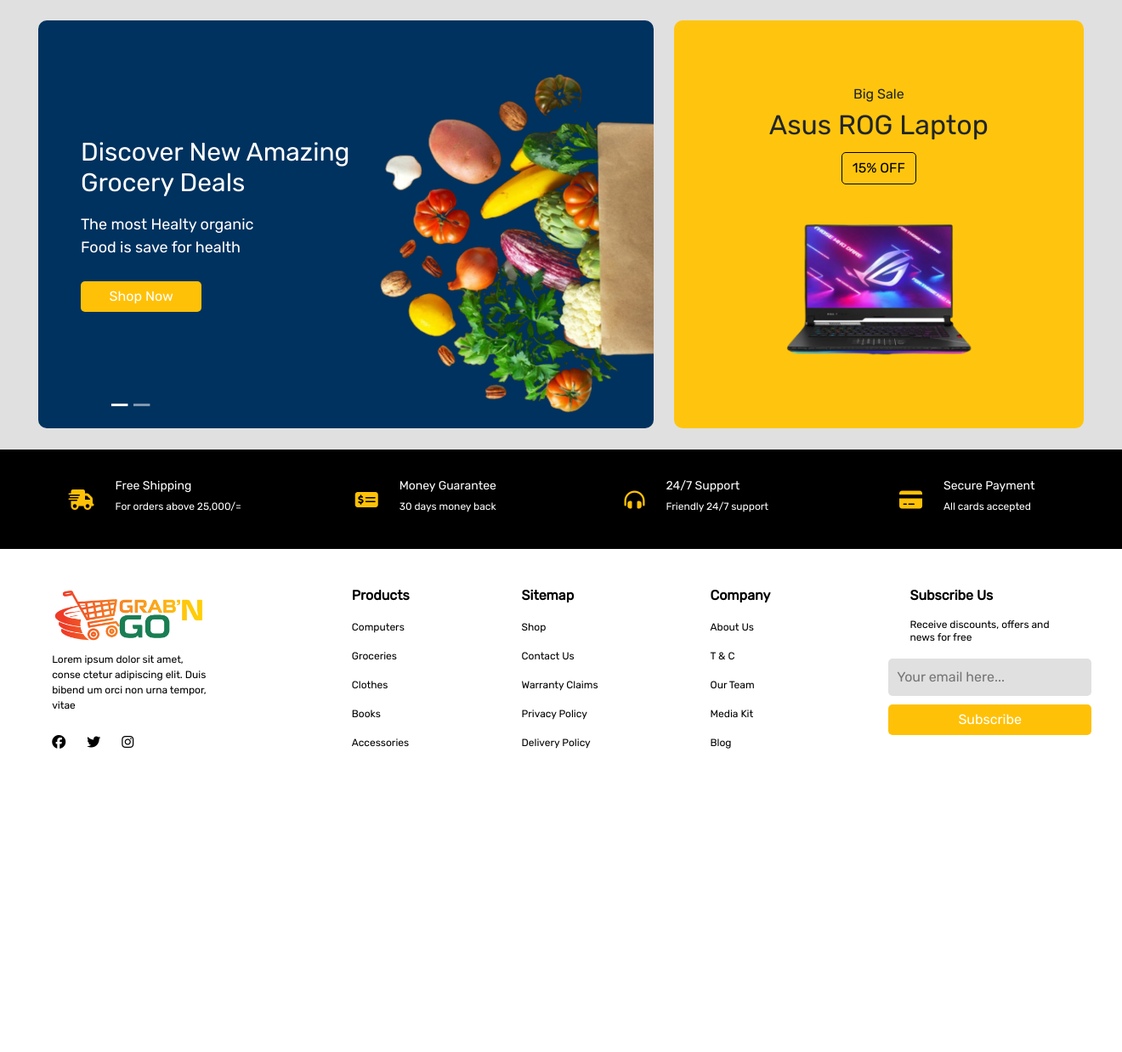
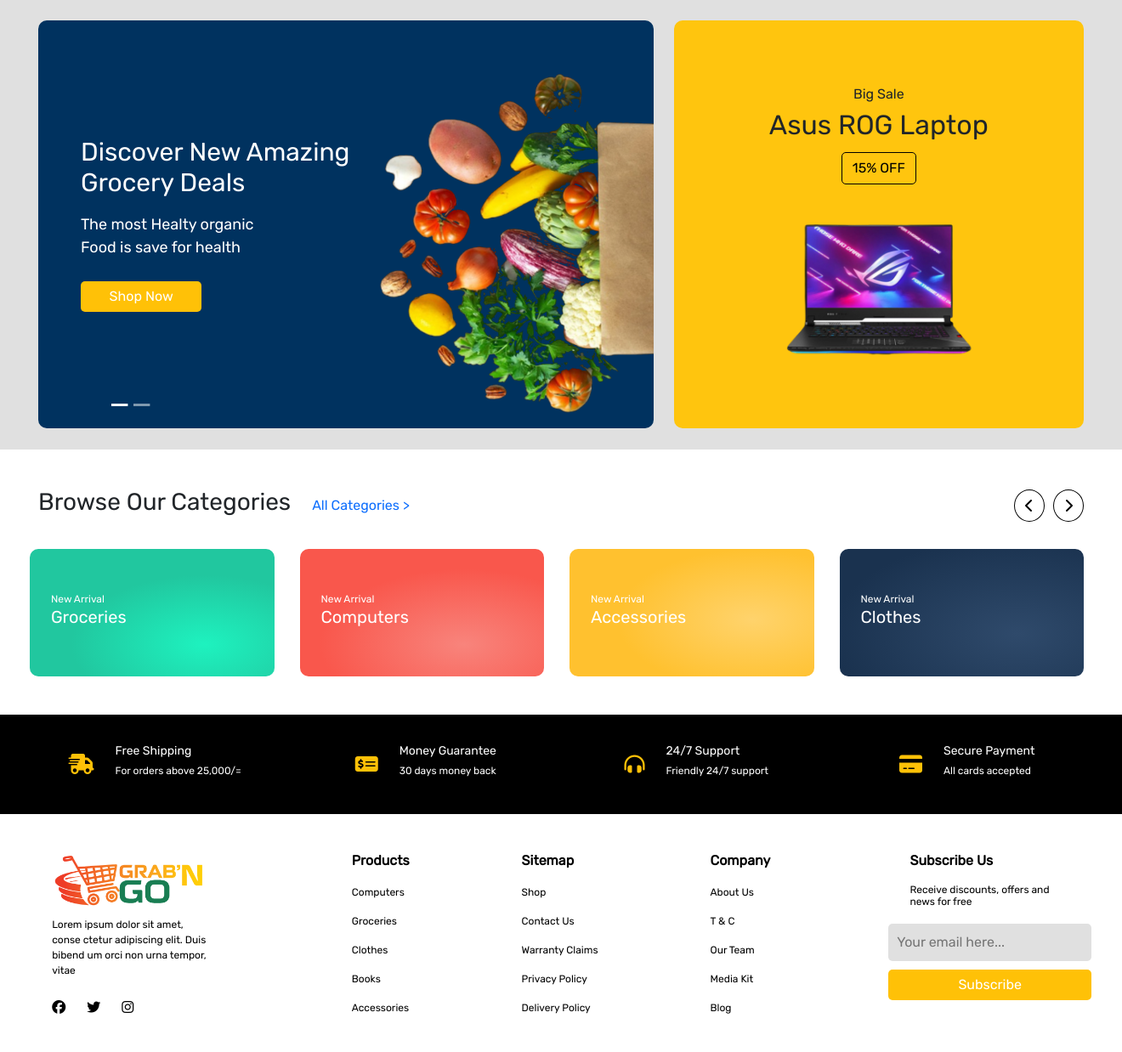
Before and after one commit to knirooshan/Grab-n-Go, a PHP site: page / in a window 1320 px wide. Shown: the part 144-1382 px from the top of the page at 85% size. Before the commit the page ends 1025 px from the top, so only its background shows below. Run offline with PHP 8.4, Linux system fonts and the light colour scheme; some libraries are stand-ins or nearby versions.

Commit message:
Category Slider Setup

```diff
--- /dev/null
+++ b/assests/category-slider.css
@@ -0,0 +1,88 @@
+.category-slider-main {
+    padding: 25px 25px 35px 25px;
+    background-color: #fff;
+}
+
+.category-slider-header {
+    display: flex;
+    align-items: center;
+}
+
+.slider-up-left {
+    flex: 3;
+    display: flex;
+    align-items: center;
+    justify-content: flex-start;
+    gap: 25px;
+}
+
+.slider-up-left > a{
+    text-decoration: none;
+}
+
+.slider-up-right {
+    flex: 1;
+    display: flex;
+    align-items: center;
+    justify-content: flex-end;
+    gap: 10px;
+}
+
+.slider-buttons button {
+    padding: 10px 12px;
+    border-radius: 50%;
+    border: 1px solid #000;
+    color: #000;
+    background-color: #fff;
+}
+
+#categoryCarousel {
+    display: flex;
+    justify-content: flex-start;
+    gap: 80px;
+    overflow: hidden; /* Hide extra slides */
+}
+
+.cs-single-slide {
+    min-width: 100%;
+    align-items: center;
+    display: flex;
+    transition: transform 0.3s ease;
+    border-radius: 10px;
+    height: 150px;
+}
+
+.cs-slide-content{
+    width: 100%;
+    padding: 25px;
+    color: #fff!important;
+}
+
+.cs-slide-content > h2{
+    font-size: 20px;
+}
+
+.cs-slide-content > span{
+    font-size: 12px;
+}
+
+/* Responsive Media Queries */
+@media (min-width: 768px) {
+    .cs-single-slide {
+        min-width: 45%;
+    }
+
+    #categoryCarousel{
+        gap: 50px;
+    }
+}
+
+@media (min-width: 992px) {
+    .cs-single-slide {
+        min-width: 23%;
+    }
+
+    #categoryCarousel{
+        gap:30px;
+    }
+}
--- /dev/null
+++ b/category-slider.php
@@ -0,0 +1,77 @@
+<link href="./assests/category-slider.css" rel="stylesheet">
+
+<div class="category-slider-main">
+<div class="container">
+    <div class="row">
+        <div class="category-slider">
+            <div class="row category-slider-header">
+                <!-- Category Slider Heading and Link (Left side) -->
+                <div class="col-6 slider-up-left">
+                    <h3>Browse Our Categories</h3>
+                    <a href="#">All Categories ></a>
+                </div>
+
+                <!-- Category Slider Navigation Arrows (Right side) -->
+                <div class="slider-buttons slider-up-right">
+                    <button class="prev-button" data-bs-target="#categoryCarousel"
+                        data-bs-slide="prev">
+                        <i class="fas fa-chevron-left"></i>
+                    </button>
+                    <button class="next-button" data-bs-target="#categoryCarousel"
+                        data-bs-slide="next">
+                        <i class="fas fa-chevron-right"></i>
+                    </button>
+                </div>
+            </div>
+        </div>
+    </div>
+
+    <!-- Category Slider (Second Row) -->
+    <div class="row">
+        <div class="slider-content-main">
+        <div id="categoryCarousel">
+
+            <!--First Slide-->
+            <div class="cs-single-slide" style="background: radial-gradient(54.3% 54.3% at 71.26% 74.91%, #1EF2BF 0%, #21C79F 100%);">
+                <div class="cs-slide-content">
+                    <span>New Arrival</span>
+                    <h2>Groceries</h2>
+                </div>
+            </div>
+
+            <!--Third Slide-->
+            <div class="cs-single-slide" style="background: radial-gradient(59.04% 59.04% at 67.18% 74.95%, #F8847C 0%, #F9574C 100%);">
+                <div class="cs-slide-content">
+                    <span>New Arrival</span>
+                    <h2>Computers</h2>
+                </div>
+            </div>
+
+            <!--Third Slide-->
+            <div class="cs-single-slide" style="background: radial-gradient(55.04% 55.04% at 74.5% 55.32%, #FFD36C 0%, #FFC12F 100%);">
+                <div class="cs-slide-content">
+                    <span>New Arrival</span>
+                    <h2>Accessories</h2>
+                </div>
+            </div>
+
+            <!--Fourth Slide-->
+            <div class="cs-single-slide" style="background: radial-gradient(76.4% 76.4% at 72.7% 66.55%, #2F4A6B 0%, #1A324F 100%);">
+                <div class="cs-slide-content">
+                    <span>New Arrival</span>
+                    <h2>Clothes</h2>
+                </div>
+            </div>
+
+            <!--Fifth Slide-->
+            <div class="cs-single-slide">
+                <div class="cs-slide-content">
+                    <span>New Arrival</span>
+                    <h2>Clothes</h2>
+                </div>
+            </div>
+        </div>
+</div>
+    </div>
+</div>
+</div>
--- a/index.php
+++ b/index.php
@@ -30,7 +30,7 @@
                     <div class="col-md-6 col-lg-4 slide-content">
                         <div class="inner-content">
                             <h2>Discover New </br>Electronic Deals</h2>
-                            <p>The most Healty organic </br>Food is save for health</p>
+                            <p>The latest electronic items </br>for afordable prices</p>
                             <button class="btn btn-primary">Shop Now</button>
                         </div>
                     </div>
@@ -60,6 +60,9 @@
             </div>
         </div>
     </div>
+
+    <?php include('category-slider.php'); ?>
+
 </main>
 
 <?php include('footer.php'); ?>
```
